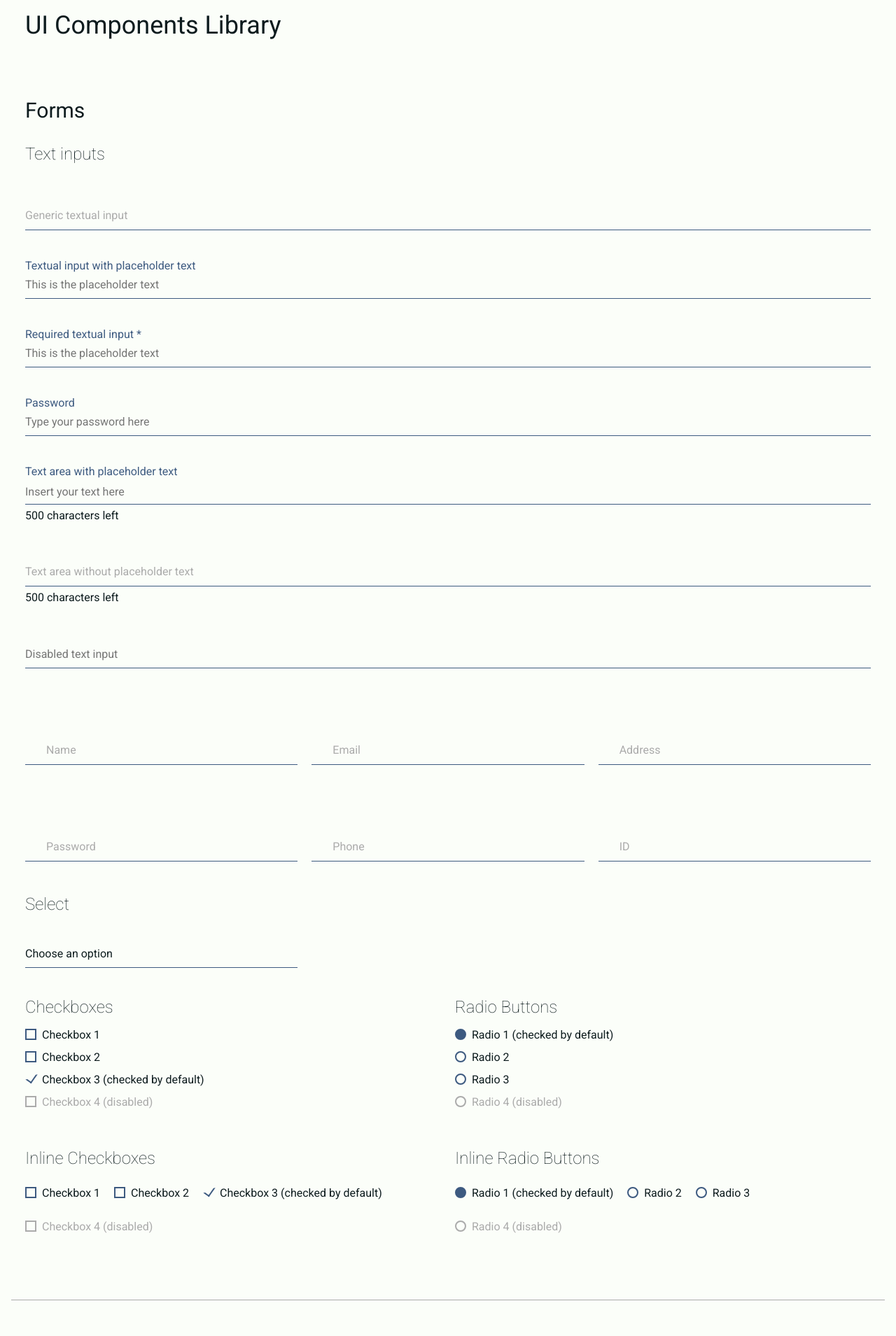
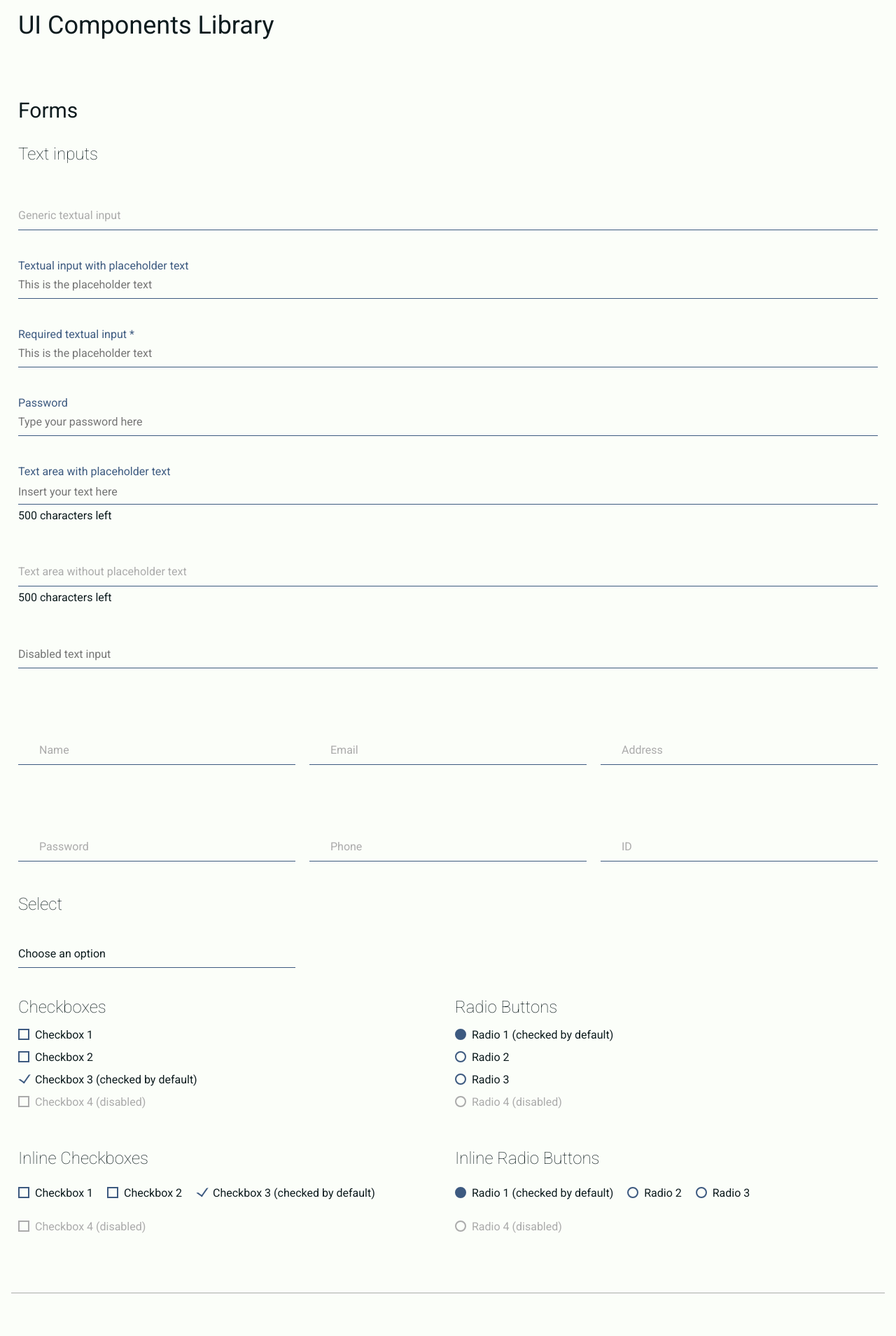
Before and after one commit to pieruf/component-library, a Jekyll site: the page built from index.html, in a window 1280 px wide. Shown: the top 1909 px of the page at 70% size. Built offline with Jekyll 4.4.1, drawn with Linux system fonts in a browser that asks for light colours.

Commit message:
Appearance tweaks

```diff
--- a/_includes/component.html
+++ b/_includes/component.html
@@ -2,7 +2,7 @@
 	<div class="canister">
 		<div class="col-1-1">
 			<h2> {{ entry.title }} </h2>
-			{{ entry.content }}
 		</div>
+		{{ entry.content }}
 	</div>
 </article>
--- a/_layouts/default.html
+++ b/_layouts/default.html
@@ -15,7 +15,6 @@
 			<h1> UI Components Library </h1>
 			<section>
 				<!-- Components -->
-
 					<div>
 						{% assign entries = site.components %}
 						{% for entry in entries %}
--- a/_sass/base.scss
+++ b/_sass/base.scss
@@ -5,9 +5,6 @@ body {
 .component {
 	padding: 40px 0;
 	border-bottom: 1px solid $color-grey;
-	h2:first-of-type {
-		margin-left: 1rem;
-	}
 }
 .component-description{
 	font-style: italic;
@@ -15,5 +12,5 @@ body {
 }
 
 .shell > h1 {
-	padding: 2rem;
+	padding: 2rem 1rem;
 }
```
Also changed, not shown: 3 other files.
